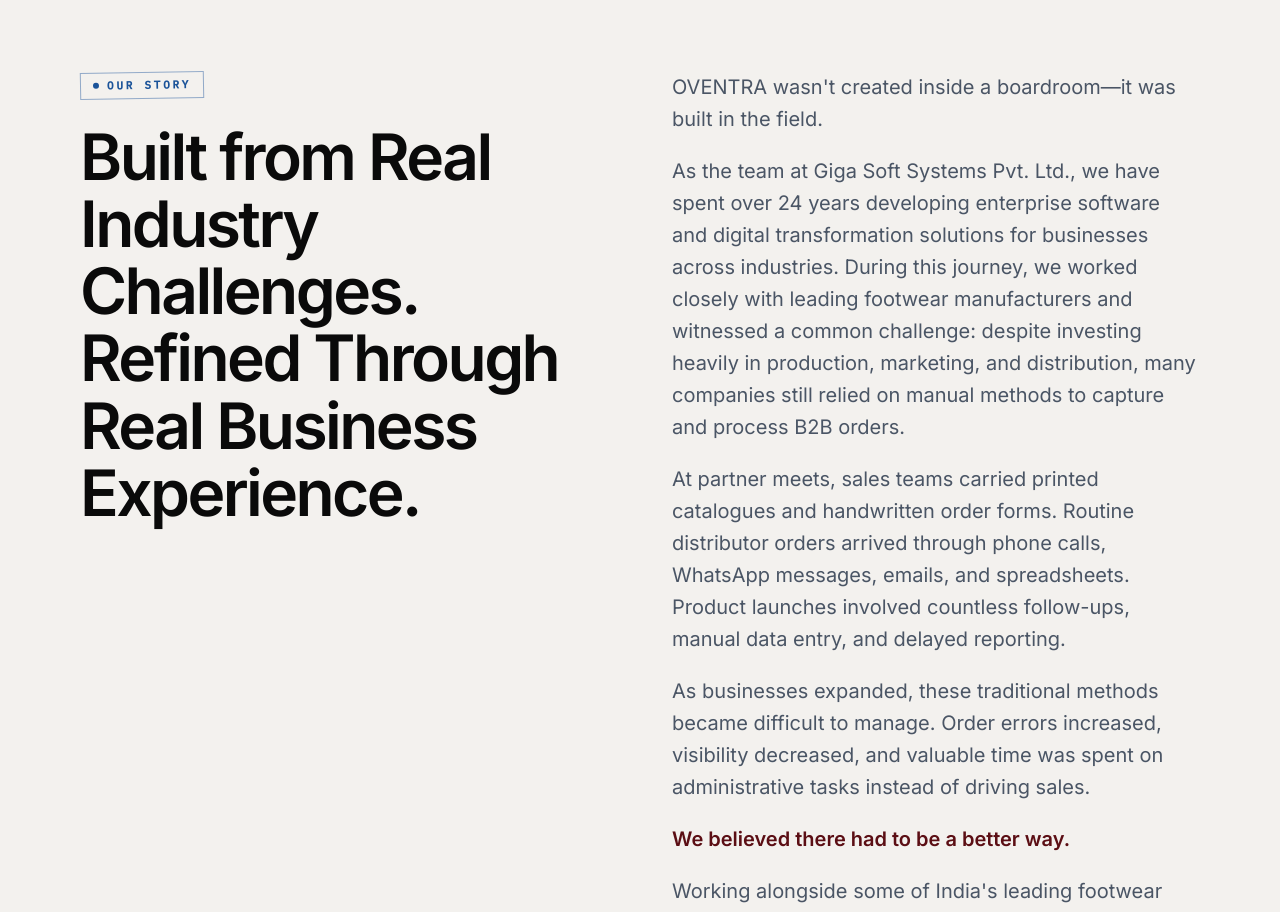
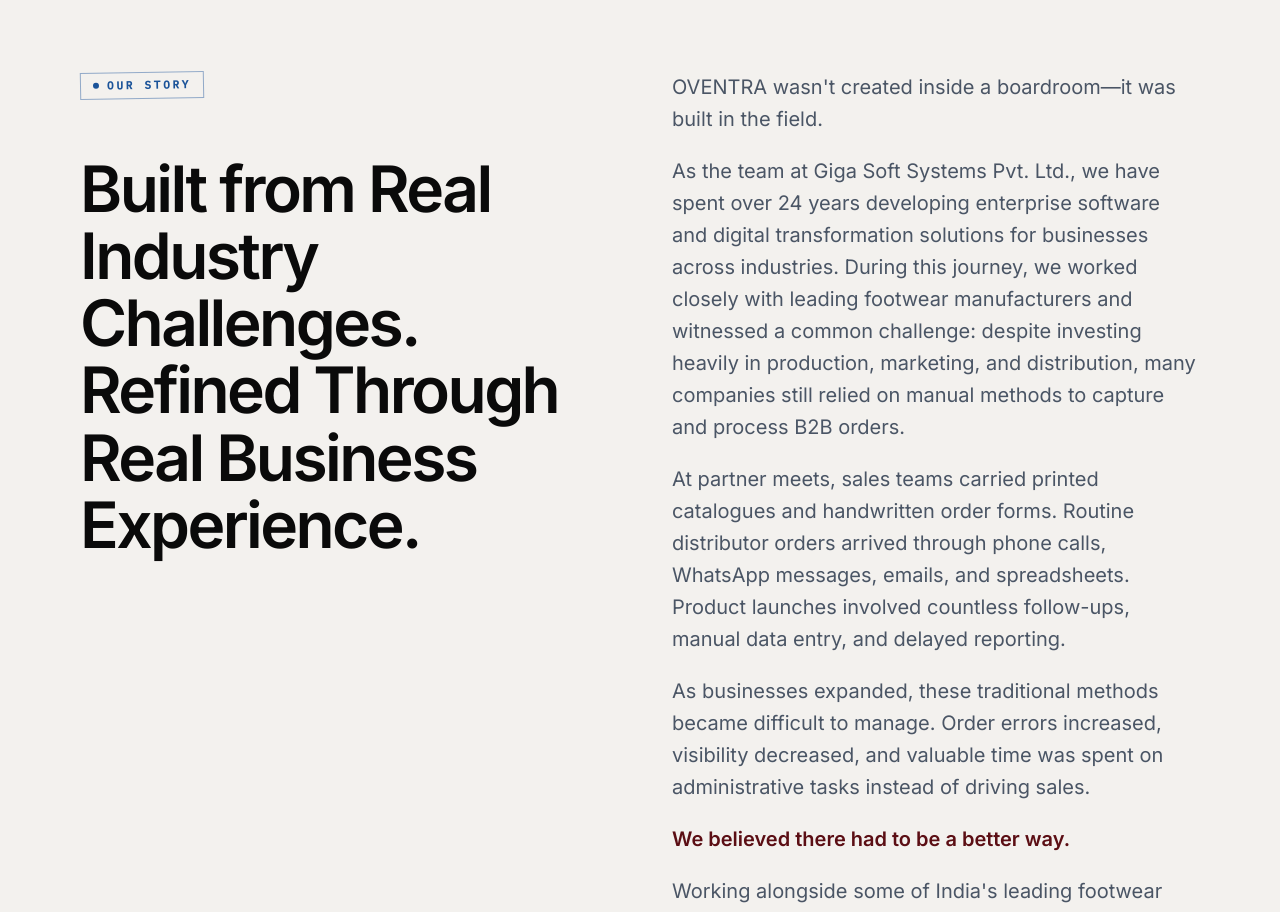
Before and after one commit to care-droid/ov, a Next.js app: page /why-oventra in a window 1280 px wide. Shown: the part 1760-2672 px from the top of the page. Built offline with nearby package versions, Linux system fonts and the light colour scheme.

Commit message:
all images

```diff
--- a/src/components/about/IndustriesSection.tsx
+++ b/src/components/about/IndustriesSection.tsx
@@ -124,7 +124,7 @@
         >
           <div className="relative rounded-2xl overflow-hidden shadow-2xl aspect-[4/3]">
             <Image
-              src="/about/About4.png"
+              src="/About/About4.png"
               alt="Industries"
               fill
               className="object-cover"
--- a/src/components/about/OriginSection.tsx
+++ b/src/components/about/OriginSection.tsx
@@ -95,7 +95,7 @@
           }`}
         >
           <Image
-            src="/about/About2.png"
+            src="/About/About2.png"
             alt="Sales team meeting"
             fill
             className="object-cover"
--- a/src/components/home/Hero.tsx
+++ b/src/components/home/Hero.tsx
@@ -186,7 +186,7 @@
           <div className="relative aspect-[1.35/1] w-full overflow-visible">
             <div className="absolute inset-x-0 top-[7%] h-[76%] rounded-2xl border border-white/10 bg-[#1B0B0F] p-4">
   <Image
-    src="/home/Dashboard1.png"
+    src="/Home/Dashboard1.png"
     alt="Dashboard"
     fill
     className="object-contain"
--- a/src/components/why-oventra/Story.tsx
+++ b/src/components/why-oventra/Story.tsx
@@ -69,7 +69,7 @@
         >
           <SwingTag>Our Story</SwingTag>
           <h2
-            className={`font-display mb-8 text-[#0A0A0A] ${sectionHeadingClass}`}
+          className={`mt-8 font-display max-w-[640px] text-[#0A0A0A] ${sectionHeadingClass}`}
           >
             Built from Real Industry Challenges. Refined Through Real Business
             Experience.
```
